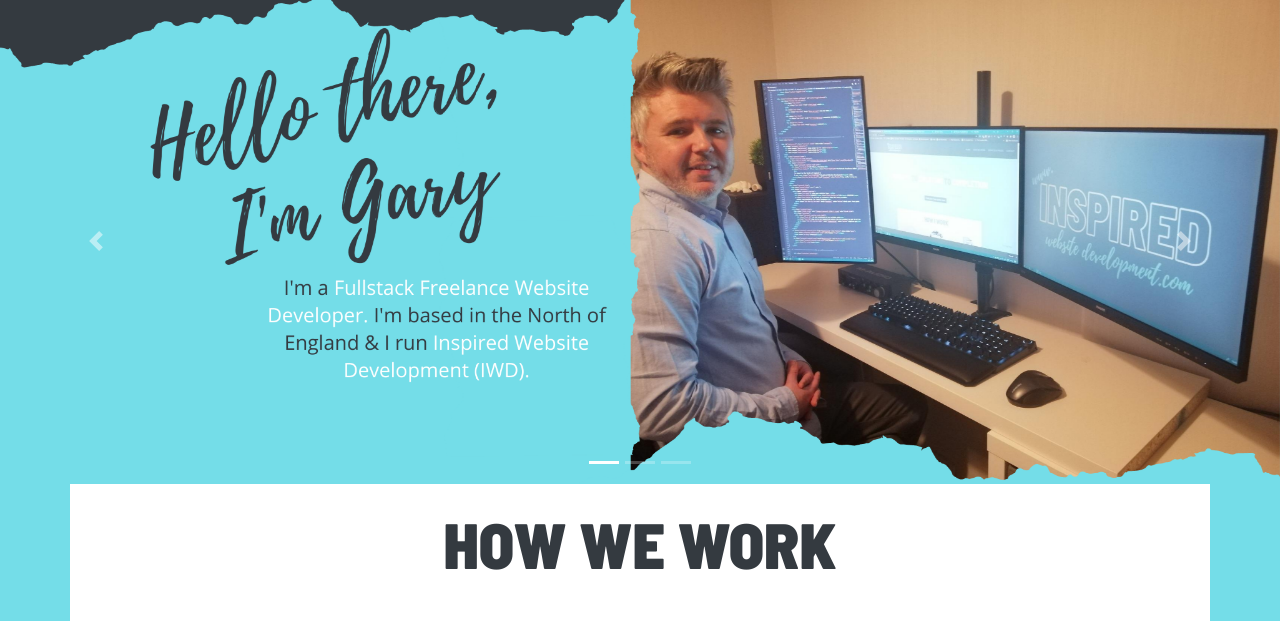
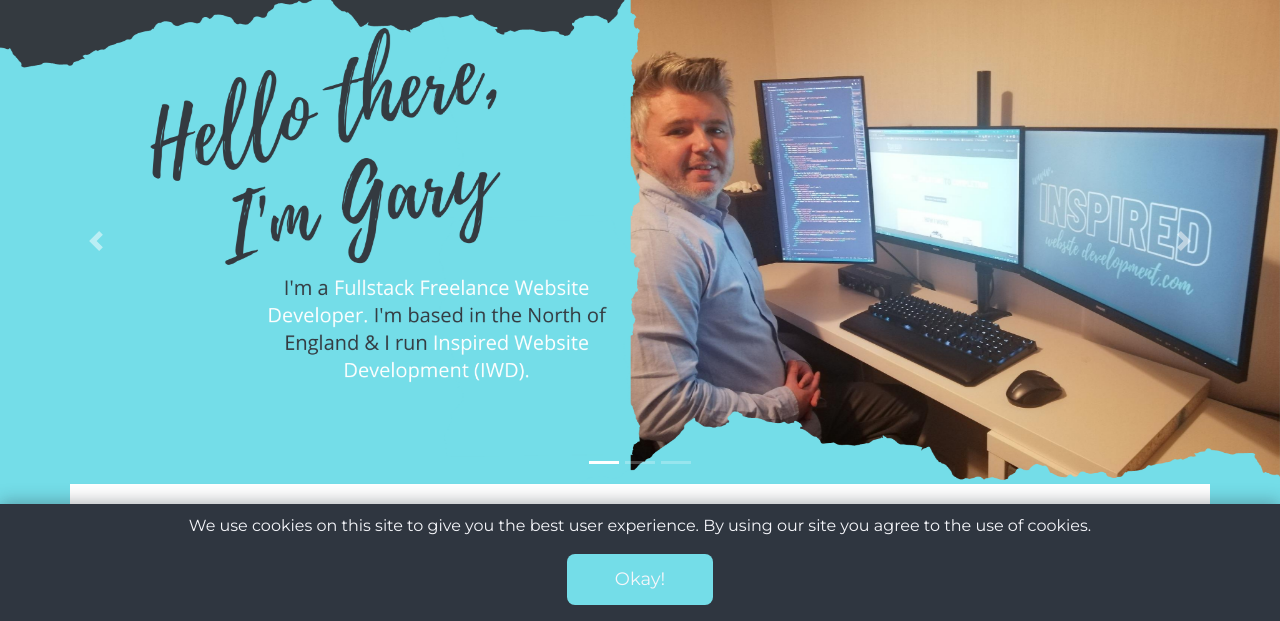
Before and after one commit to garytate123/InspiredWebsiteDevelopment, a website: page index.html in a window 1280 px wide. Shown: the part 169-790 px from the top of the page. Drawn offline with nearby package versions, Linux system fonts and the light colour scheme; a web font is replaced by a local one.

Commit message:
cookie popup added

```diff
--- a/app.js
+++ b/app.js
@@ -1,4 +1,5 @@
 const express = require("express");
+
 
 const app = express();
 
@@ -6,12 +7,17 @@ app.use(express.static("public"));
 app.use(express.static("public/images"));
 app.use(express.static("public/images/branding"));
 app.use(express.static('public/fonts'));
+app.use(express.static('/main'));
 
 app.get("/", function(req, res){
     res.sendFile(__dirname + "/index.html");
 });
 
 
+
+
+
+
 app.listen(process.env.PORT || 3000, function(){
     console.log("Server is running on port 3000");
 });
--- a/index.html
+++ b/index.html
@@ -20,7 +20,8 @@
 6. Fullstack
 9. Contact
 8. Footer
-9. JavaScript Links
+9. Cookie Popup
+10. JavaScript Links
 ==============================Site index==============================-->
 
 
@@ -412,10 +413,20 @@
   <br>
   <a href="mailto:hello@inspiredwebsitedevelopment.com"">hello@inspiredwebsitedevelopment.com</a>
 
+  <!--==============================9. coockies==============================-->
+  <div class="cookie-container">
+    <p>
+      We use cookies on this site to give you the best user experience. By using our site you agree to the use of cookies.
+    </p>
+
+    <button class="cookie-btn">
+      Okay!
+    </button>
+  </div>
 
 
 
-<!--==============================9. JavaScript==============================-->
+<!--==============================10. JavaScript==============================-->
 <!-- Optional JavaScript -->
 <!-- jQuery first, then Popper.js, then Bootstrap JS -->
 <script src=" https://code.jquery.com/jquery-3.5.1.slim.min.js"
@@ -431,6 +442,10 @@
 </script>
 
 
+
+<script src="main.js"></script>
+
+
 </body>
 
 </html>
--- a/public/css/stylesheet.css
+++ b/public/css/stylesheet.css
@@ -282,3 +282,34 @@ hr {
     display: none;
   }
 }
+
+/* ==Cookie Popup===================================== */
+.cookie-container {
+  position: fixed;
+  bottom: -100%;
+  left: 0;
+  right: 0;
+  background: #2f3640;
+  color: #f5f6fa;
+  padding: 10px 32px;
+  box-shadow: 0 -2px 16px rgba(47, 54, 64, 0.39);
+  z-index: 100;
+
+  transition: 400ms;
+}
+.cookie-container.active {
+  bottom: 0;
+}
+.cookie-container a {
+  color: #f5f6fa;
+}
+.cookie-btn {
+  background: #74dde8;
+  border: 0;
+  color: #f5f6fa;
+  padding: 12px 48px;
+  font-size: 18px;
+  margin-bottom: 16px;
+  border-radius: 8px;
+  cursor: pointer;
+}
--- /dev/null
+++ b/public/main.js
@@ -0,0 +1,13 @@
+const cookieContainer = document.querySelector(".cookie-container");
+const cookieButton = document.querySelector(".cookie-btn");
+
+cookieButton.addEventListener("click", () => {
+  cookieContainer.classList.remove("active");
+  localStorage.setItem("cookieBannerDisplayed", "true");
+});
+
+setTimeout(() => {
+  if (!localStorage.getItem("cookieBannerDisplayed")) {
+    cookieContainer.classList.add("active");
+  }
+}, 2000);
```
